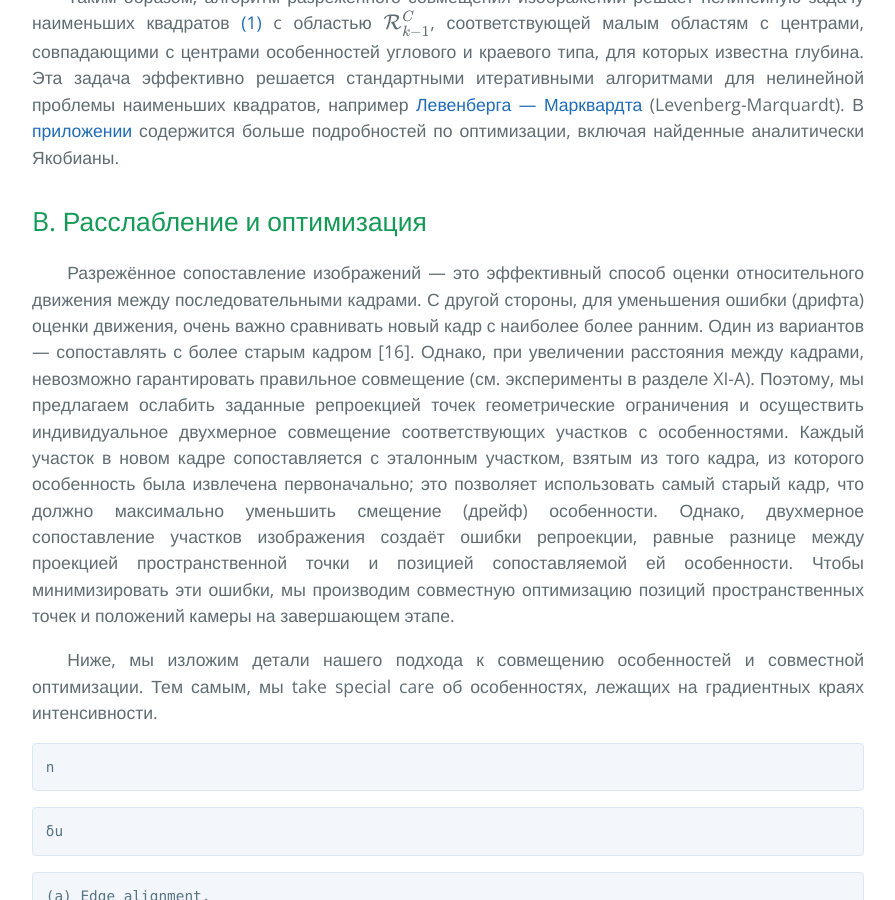
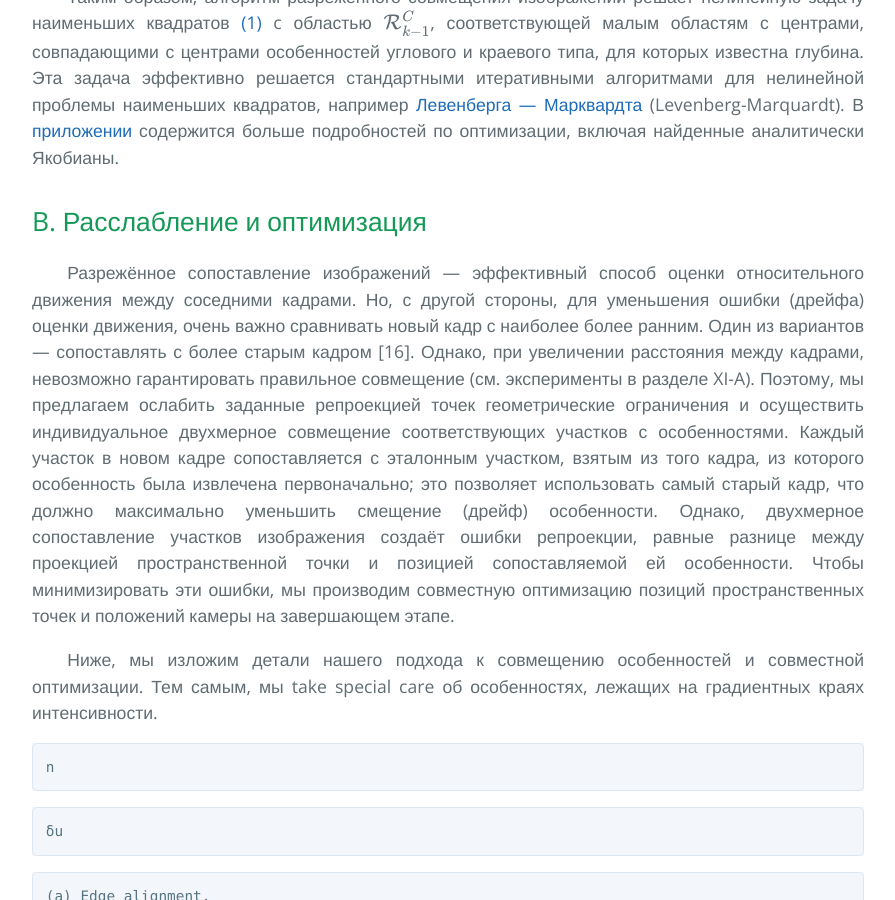
Before and after one commit to i-v-s/slam, a Jekyll site: the page built from svo2.md, in a window 1280 px wide and 900 px high, scrolled down 10014 px. Shown: the whole window, without its empty margins (192-1087 px from the left). Built offline with Jekyll 4.4.1, drawn with Linux system fonts in a browser that asks for light colours; our own code applies the rules of GitHub Pages for plain Markdown files; formulas are drawn with MathJax 3.

Commit message:
Updated svo2.md

```diff
--- a/svo2.md
+++ b/svo2.md
@@ -427,9 +427,9 @@ $$
 
 ## B. Расслабление и оптимизация
 
-Разрежённое сопоставление изображений &mdash; это эффективный способ оценки
-относительного движения между последовательными кадрами. С другой стороны,
-для уменьшения ошибки (дрифта) оценки движения, очень важно
+Разрежённое сопоставление изображений &mdash; эффективный способ оценки
+относительного движения между соседними кадрами. Но, с другой стороны,
+для уменьшения ошибки (дрейфа) оценки движения, очень важно
 сравнивать новый кадр с наиболее более ранним. Один из вариантов &mdash;
 сопоставлять с более старым кадром [16]. Однако, при увеличении расстояния между кадрами,
 невозможно гарантировать правильное совмещение
```
